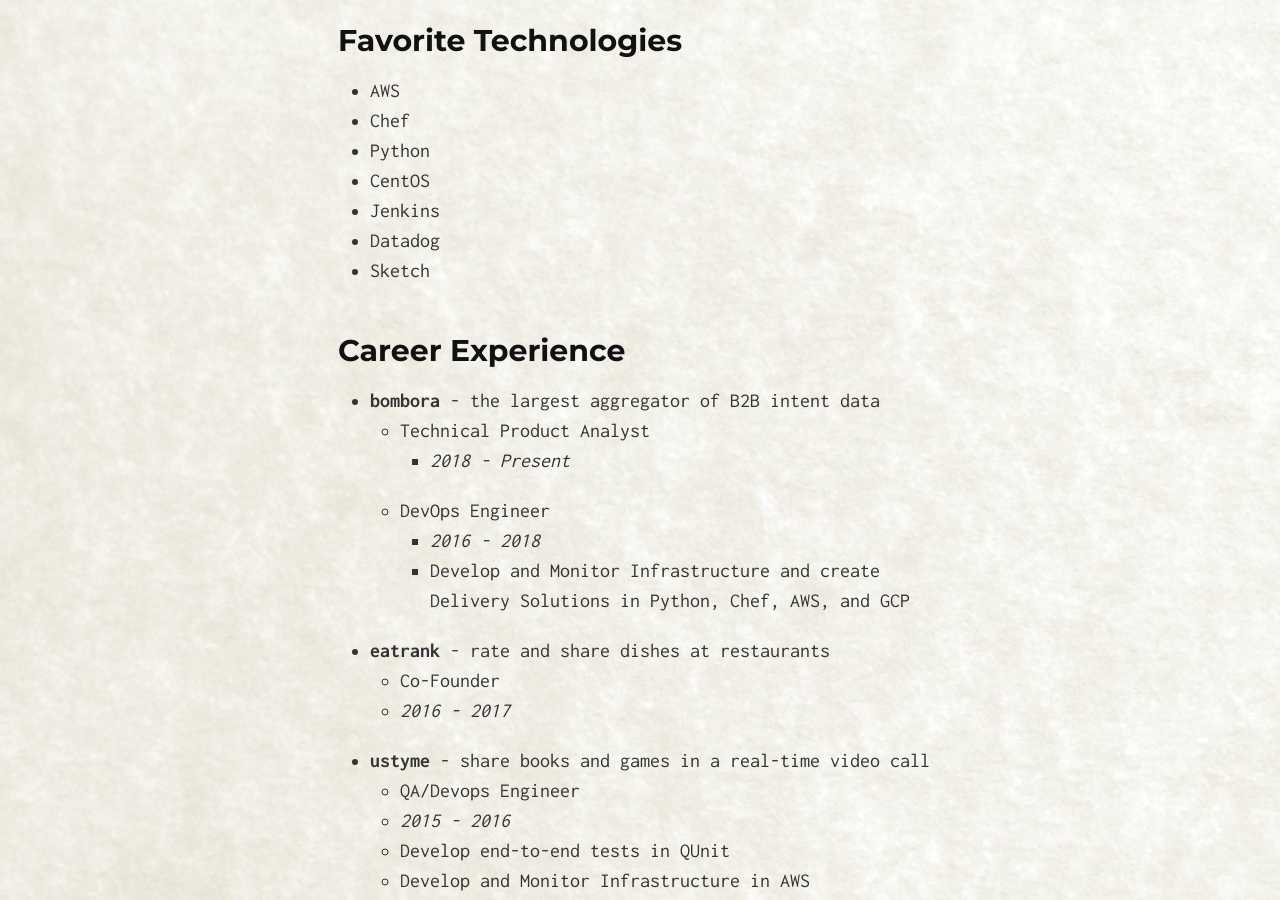
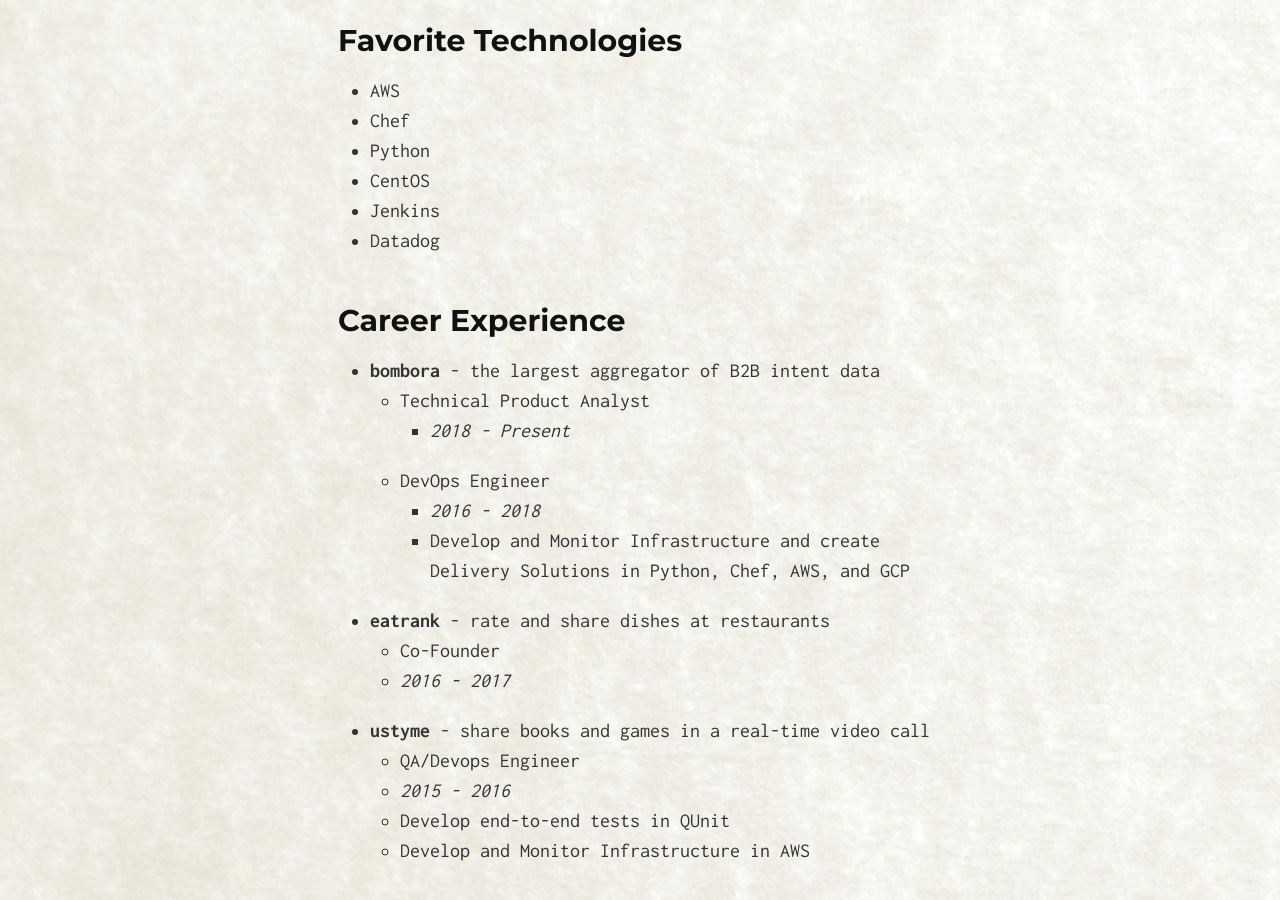
Before and after one commit to bennicholes/bennicholes.github.io, a Jekyll site: the page built from index.md, in a window 1280 px wide and 900 px high, scrolled down 483 px. Built offline with Jekyll 4.4.1, drawn with Linux system fonts in a browser that asks for light colours.

Commit message:
Update index.md

```diff
--- a/index.md
+++ b/index.md
@@ -33,7 +33,6 @@
 * CentOS
 * Jenkins
 * Datadog
-* Sketch
 
 ## Career Experience
 
```
